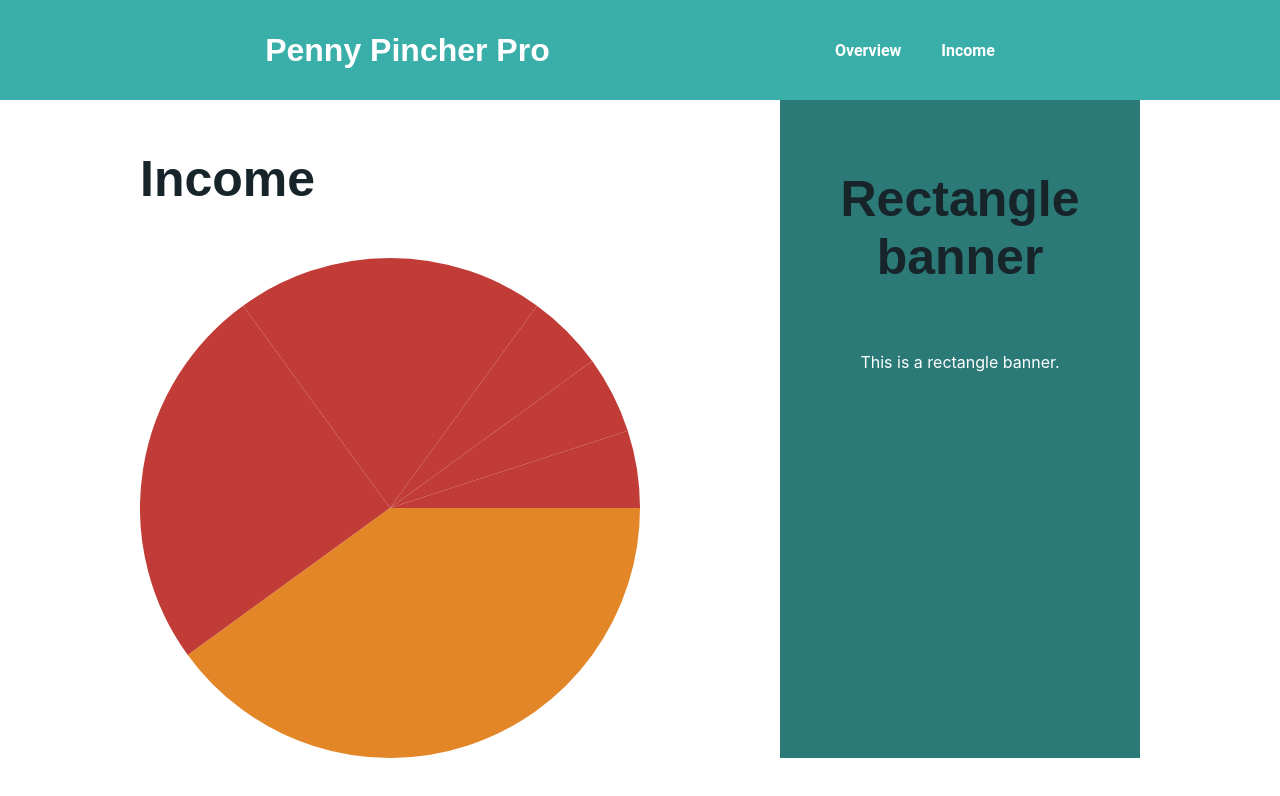
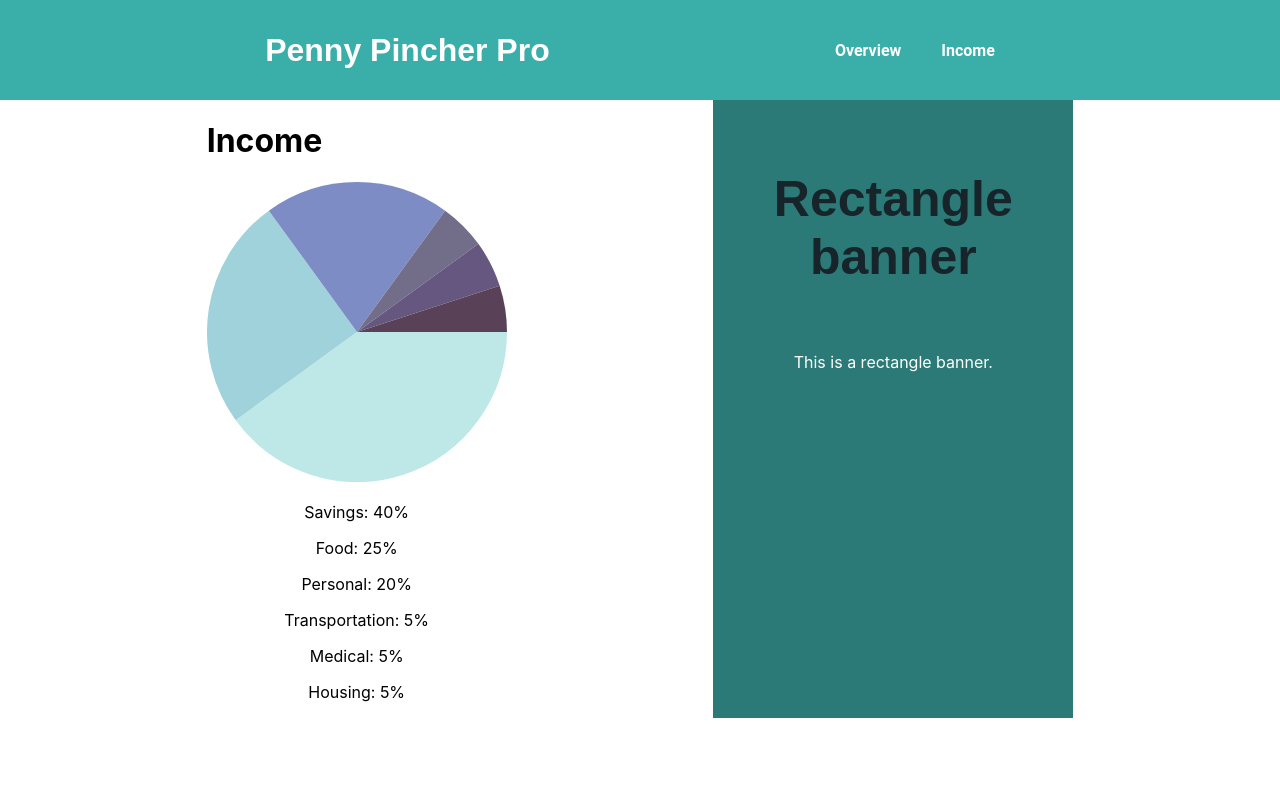
Before and after one commit to naimad-adrec/P-P-P, a React (Create React App) app in the folder p-p-p/: page /income in a window 1280 px wide. Shown: the top 796 px of the page. Built offline with nearby package versions, Linux system fonts and the light colour scheme.

Commit message:
Added text changes

```diff
--- a/p-p-p/src/App.css
+++ b/p-p-p/src/App.css
@@ -1,5 +1,8 @@
 .App {
   text-align: center;
+  position: relative;
+  height: 100%;
+  width: 100%;
 }
 
 .title {
--- a/p-p-p/src/App.js
+++ b/p-p-p/src/App.js
@@ -3,11 +3,11 @@ import Header from './components/header';
 import Overview from './components/overview';
 import Income from './components/income';
 import './App.css';
-import Banner from './components/banner'
 
 function App() {
   return (
-    <div className="App">
+    <>
+      <div className="App">
       <Router>
         <Header></Header>
         <Routes>
@@ -16,6 +16,7 @@ function App() {
         </Routes>
       </Router>
     </div>
+    </>
   );
 }
 
--- a/p-p-p/src/components/income.css
+++ b/p-p-p/src/components/income.css
@@ -5,9 +5,6 @@
     background-color: '#def2f1';
   }
 
-  .budgetChart {
-    height: 500px;
-    width: 500px;
-
-
+  .contentTitle {
+    text-align: left;
   }
--- a/p-p-p/src/components/income.js
+++ b/p-p-p/src/components/income.js
@@ -7,19 +7,25 @@ const income = () => {
   return (
     <>
         <div className='income'>
-            <div className='content'>
-                <div><h1 className="title">Income</h1></div>
+            <div>
+                <div><h1 className="contentTitle">Income</h1></div>
                 <div className='budgetChart'>
                     <PieChart
                         data={[
-                            { title: 'Savings', value: 40, color: '#E38627' },
-                            { title: 'Food', value: 25, color: '#C13C37' },
-                            { title: 'Personal', value: 20, color: '#C13C37' },
-                            { title: 'Transportation', value: 5, color: '#C13C37' },
-                            { title: 'Medical', value: 5, color: '#C13C37' },
-                            { title: 'Housing', value: 5, color: '#C13C37' },
+                            { title: 'Savings', value: 40, color: '#bee7e8' },
+                            { title: 'Food', value: 25, color: '#a0d2db' },
+                            { title: 'Personal', value: 20, color: '#7d8cc4' },
+                            { title: 'Transportation', value: 5, color: '#726d88' },
+                            { title: 'Medical', value: 5, color: '#665780' },
+                            { title: 'Housing', value: 5, color: '#594157' },
                     ]}
                     />
+                    <p>Savings: 40%</p>
+                    <p>Food: 25%</p>
+                    <p>Personal: 20%</p>
+                    <p>Transportation: 5%</p>
+                    <p>Medical: 5%</p>
+                    <p>Housing: 5%</p>
                 </div>
             </div>
             <Banner></Banner>
```
